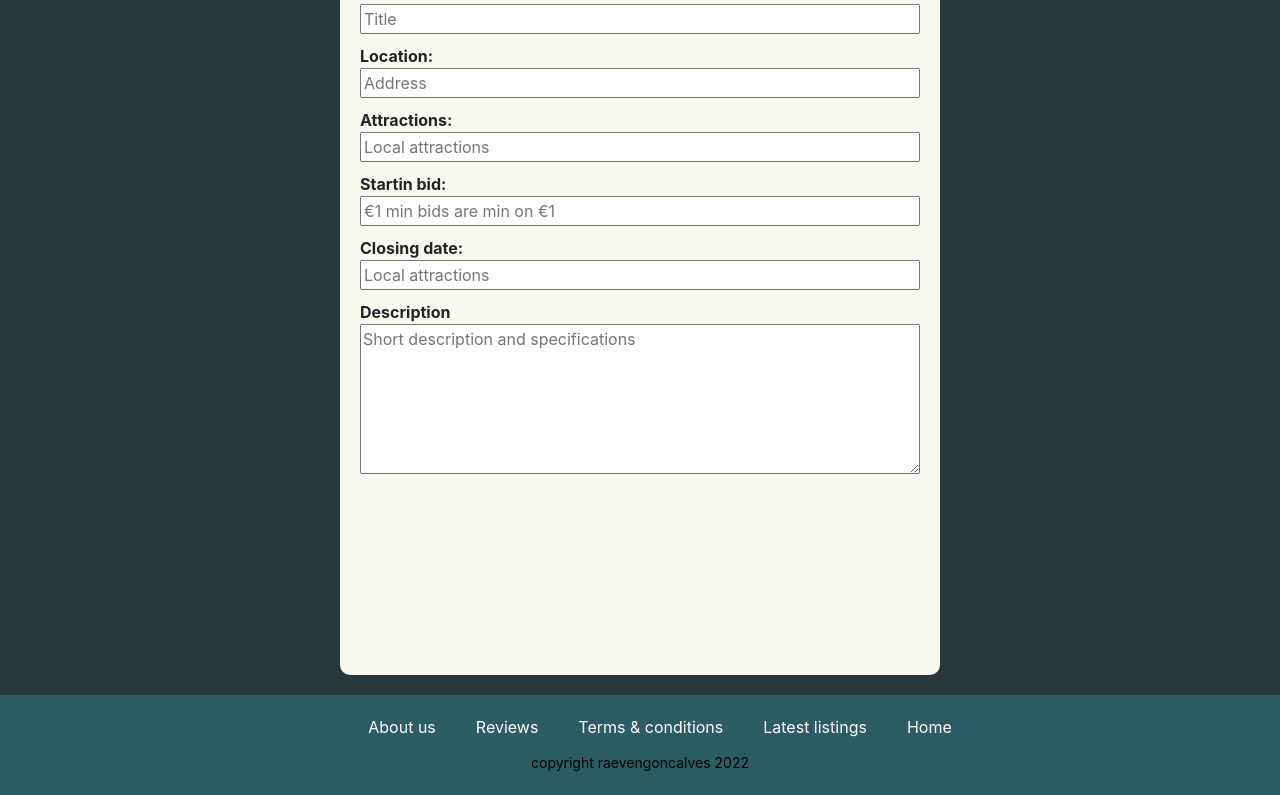
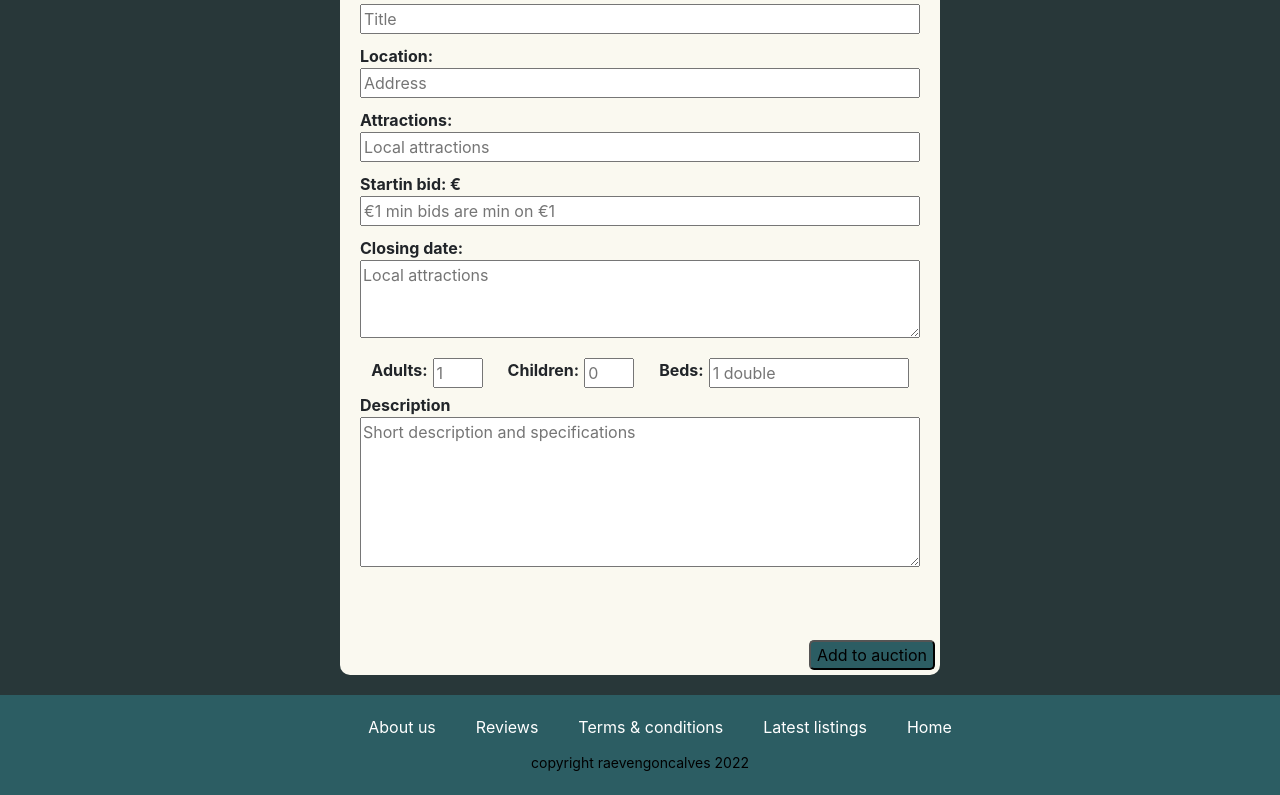
Before and after one commit to RaevenTech/bam-booking-UI, a React (Create React App) app in the folder bam-ui/: page /dashboard in a window 1280 px wide. Shown: the part 580-1375 px from the top of the page. Built offline with nearby package versions, Linux system fonts and the light colour scheme.

Commit message:
form submisson

```diff
--- a/bam-ui/src/forms/newPost/NewPost.js
+++ b/bam-ui/src/forms/newPost/NewPost.js
@@ -1,11 +1,16 @@
 import styles from "./newPost.module.css";
+import { useRef } from "react";
 
 const NewPost = () => {
+    const handleSubmit = (e) => {
+        e.preventDefault();
+    };
+
     return (
         <div>
             <h1 className={styles.title}>Add new listing</h1>
             <div className={styles.main_form_container}>
-                <form>
+                <form onSubmit={handleSubmit}>
                     <div className={styles.form_item}>
                         <lable className={styles.post_title}>
                             <b>Add title:</b>
@@ -14,6 +19,7 @@ const NewPost = () => {
                             className={styles.input}
                             type="text"
                             placeHolder="Title"
+                            required
                         />
                     </div>
                     <div className={styles.form_item}>
@@ -24,6 +30,7 @@ const NewPost = () => {
                             className={styles.input}
                             type="text"
                             placeHolder="Address"
+                            required
                         />
                     </div>
                     <div className={styles.form_item}>
@@ -34,28 +41,66 @@ const NewPost = () => {
                             className={styles.input}
                             type="text"
                             placeHolder="Local attractions"
+                            required
                         />
                     </div>
                     <div className={styles.form_item}>
                         <lable className={styles.post_title}>
-                            <b>Startin bid:</b>
+                            <b>Startin bid: €</b>
                         </lable>
                         <input
                             className={styles.input}
                             type="number"
                             placeHolder="€1 min bids are min on €1"
+                            min={1}
+                            required
                         />
                     </div>
                     <div className={styles.form_item}>
                         <lable className={styles.post_title}>
                             <b>Closing date:</b>
                         </lable>
-                        <input
+                        <textarea
                             className={styles.input}
                             type="text"
                             placeHolder="Local attractions"
+                            rows={3}
+                            required
                         />
                     </div>
+                    <section>
+                        <div className={styles.form_item_guest}>
+                            <lable className={styles.post_title}>
+                                <b>Adults:</b>
+                            </lable>
+                            <input
+                                className={styles.input_g}
+                                type="number"
+                                placeHolder="1"
+                                required
+                                min={1}
+                            />
+                            <lable className={styles.post_title}>
+                                <b>Children:</b>
+                            </lable>
+                            <input
+                                className={styles.input_g}
+                                type="number"
+                                min={0}
+                                placeHolder="0"
+                                required
+                            />
+                            <lable className={styles.post_title}>
+                                <b>Beds:</b>
+                            </lable>
+                            <input
+                                className={styles.input_bed}
+                                type="text"
+                                placeHolder="1 double"
+                                required
+                            />
+                        </div>
+                    </section>
                     <div className={styles.form_item}>
                         <lable className={styles.post_title}>
                             <b>Description</b>
@@ -64,7 +109,11 @@ const NewPost = () => {
                             className={styles.post_desc}
                             placeHolder="Short description and specifications"
                             rows="6"
+                            required
                         />
+                    </div>
+                    <div className={styles.form_btn}>
+                        <button className={styles.btn}>Add to auction</button>
                     </div>
                 </form>
             </div>
--- a/bam-ui/src/forms/newPost/newPost.module.css
+++ b/bam-ui/src/forms/newPost/newPost.module.css
@@ -10,10 +10,35 @@
     height: 700px;
     margin-bottom: 20px;
     border-radius: 10px;
+    position: relative;
 
 }
 .form_item {
     display:flex;
     flex-direction: column;
     padding: 5px 20px;
+
 }
+.form_item_guest{
+    display: flex;
+    justify-content:center;
+    gap: 5px;
+    margin-top: 15px;
+
+}
+.input_g {
+    width:50px;
+    margin-right: 20px;
+}
+.input_bed {
+    width: 200px;
+}
+.form_btn {
+    position: absolute;
+    bottom: 5px;
+    right: 5px;
+}
+.btn {
+    border-radius: 5px;
+    background: var(--t);
+}
--- a/bam-ui/src/pages/auctions/Auctions.js
+++ b/bam-ui/src/pages/auctions/Auctions.js
@@ -19,9 +19,6 @@ const Auctions = () => {
                         <AuctionResults />
                         <AuctionResults />
                         <AuctionResults />
-                        <AuctionResults />
-                        <AuctionResults />
-                        <AuctionResults />
                     </div>
                 </div>
             </div>
```
